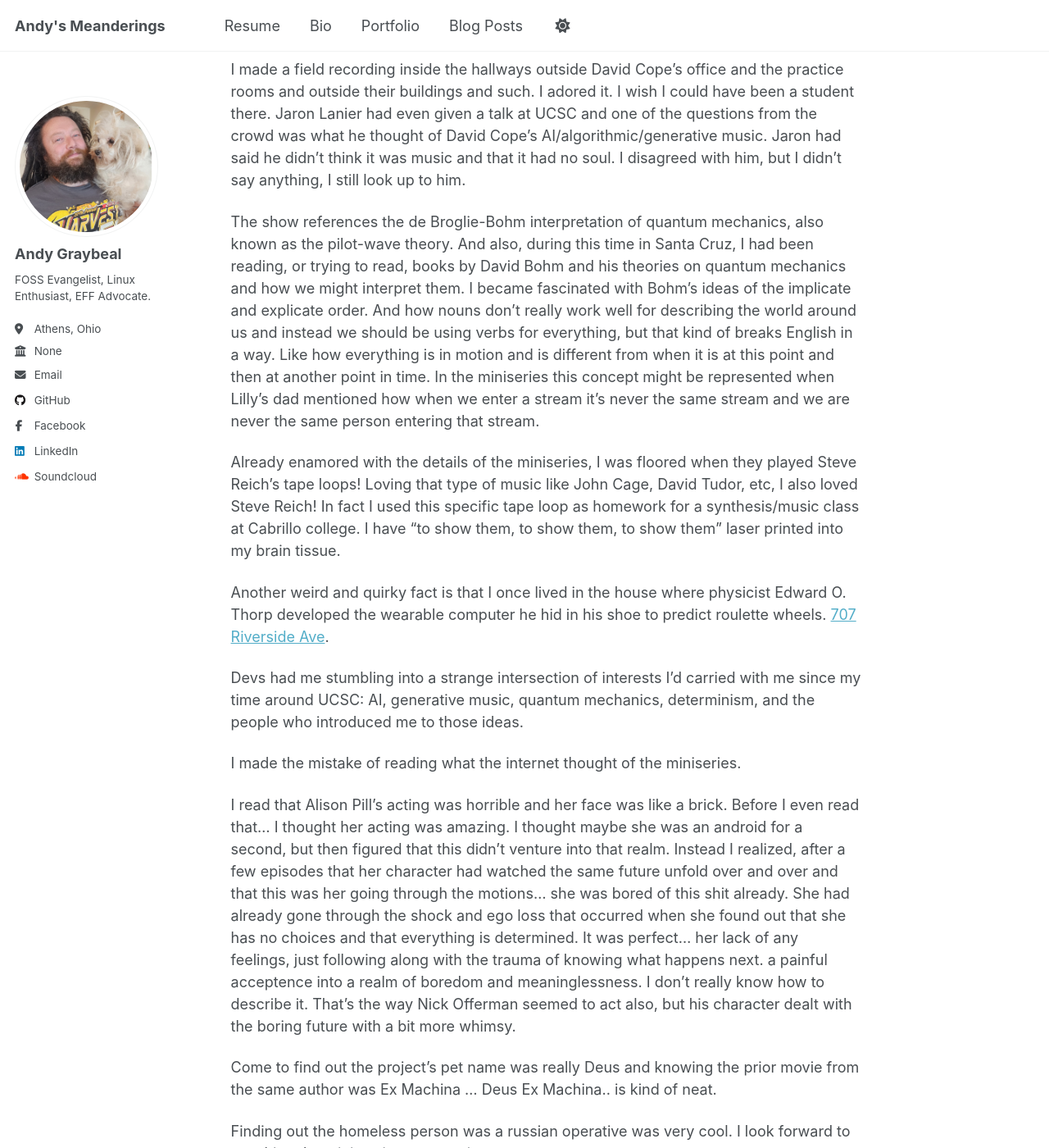
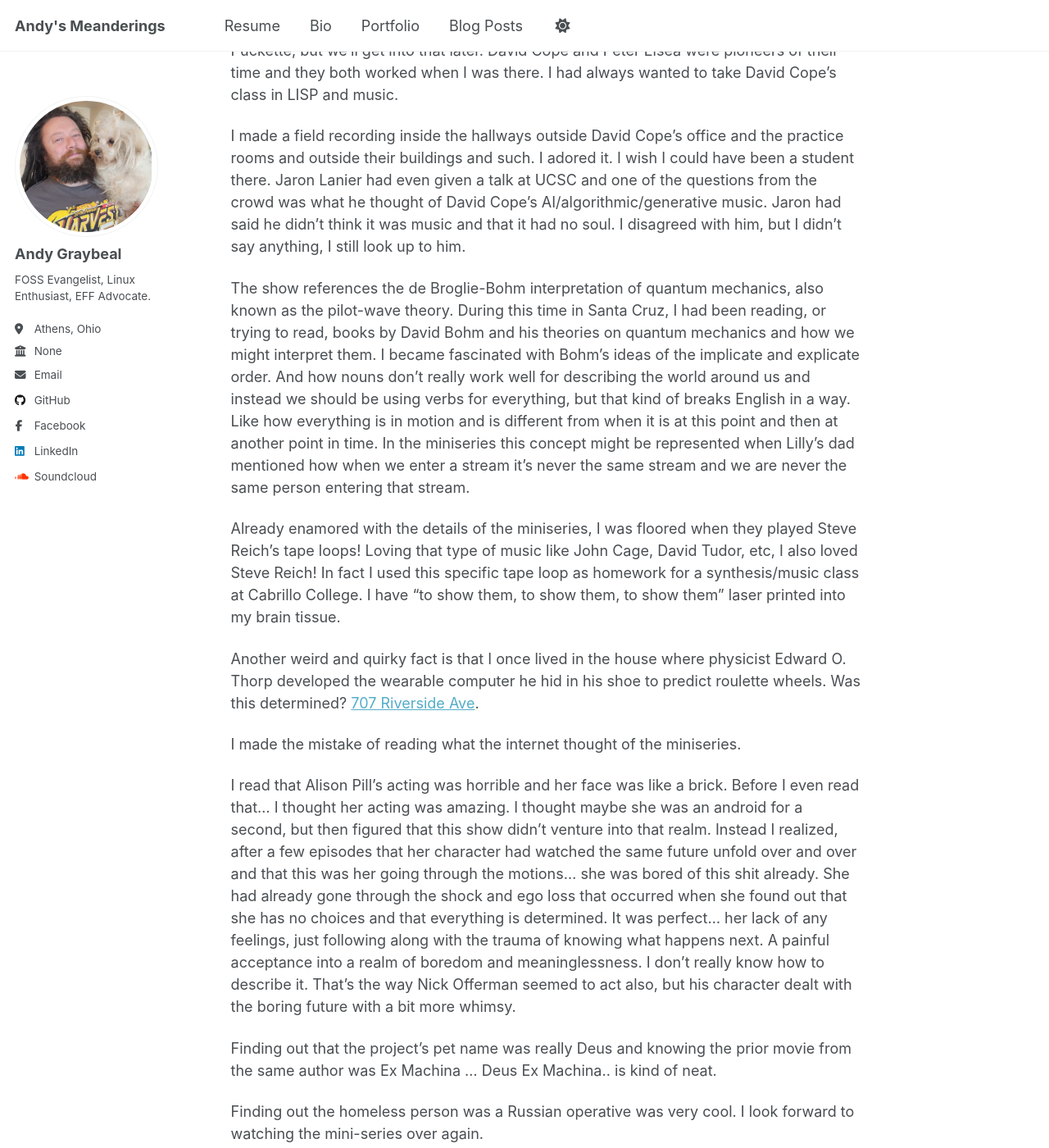
Before and after one commit to andy-graybeal/andy-graybeal.github.io, a Jekyll site: the page built from _posts/2026-07-18-blog-post-1.md, in a window 1280 px wide and 1400 px high, scrolled down 1325 px. Shown: the whole window at 82% size. Built offline with Jekyll 4.4.1, drawn with Linux system fonts in a browser that asks for light colours; a script that is not in the unit is left out; some of the changed text lies outside the part shown.

Commit message:
Revise blog post for grammar and clarity
Corrected grammatical errors and improved clarity in the blog post about the miniseries 'Devs'.

```diff
--- a/_posts/2026-07-18-blog-post-1.md
+++ b/_posts/2026-07-18-blog-post-1.md
@@ -16,32 +16,30 @@ SPOILERS FOR SURE, DONT READ AHEAD
 
 ---
 
-Unknown to me, the miniseries would affect far me more than I realized, it made me nostalgic, looking into my own past and makes me feel anxious but hopeful for things to come.
+Unknown to me, the miniseries would affect me far more than I realized, it made me nostalgic, looking into my own past and made me feel anxious but hopeful for things to come.  Devs had me stumbling into a strange intersection of interests I'd carried with me since my time around UCSC: AI, generative music, quantum mechanics, determinism, and the people who introduced me to those ideas.
 
 As the first couple of episodes unfolded, I told my lady that Devs had the feel of this movie I watched, I couldn't remember the name of it at the time -- about a rich, megalomaniacal tech mogul.  It was "Ex Machina" - I had never looked up the writer at the moment, but now I realize the writer for Devs is the same writer as Ex Machina.  Michelle Day's name caught my attention first. I looked her up and saw she had done the set decorations just like in this movie.  I loved it!
 
-During the time the show brought us in and around the offices, and the segue between scenes it showed redwoods and the buildings. I told my lady, who was watching it with me, I swear that looks like UCSC!!  I love the campus.  I had to google the filming location and omg.. it was UCSC.  I used to be an IT guy on the campus and McHenry was where I had spent a lot of time... walking back and forth from Science Hill and of course that field between the music rooms and the chancellors house was one of my favorite places to go. I immediately had to pull up google maps and show my lady the places.  There is nothing like the brutalist architecture contrast against the redwood forest and immense upper field that gives way to the ocean.  And the Quarry!  I miss it all so very much.  I dream of being back there.
+As the the show moved in and around the offices, and the segue between scenes it showed redwoods and the buildings, I told my lady, who was watching it with me, I swear that looks like UCSC!!  I love the campus.  I had to google the filming location and omg.. it was UCSC.  I used to be an IT guy on the campus and McHenry was where I had spent a lot of time... walking back and forth from Science Hill and of course that field between the music rooms and the chancellors house was one of my favorite places to go. I immediately had to pull up google maps and show my lady the places.  There is nothing like the brutalist architecture contrast against the redwood forest and immense upper field that gives way to the ocean.  And the Quarry!  I miss it all so very much.  I dream of being back there.
 
-The offices in the show filmed at McHenry, and the building that holds the quantum computer an architectural reference to the Music center.  Which has been composited alone across a bridge, surrounded by redwoods, in the middle of the Great Meadow.
+The offices in the show were filmed at McHenry, and the building that holds the quantum computer might be an architectural reference to the Music Center, which has been composited alone across a bridge, surrounded by redwoods, in the middle of the Great Meadow.
 
 I loved to make field recordings with my stereo microphone and DAT recorder at the time.  Professor David Cope worked there. He was a groundbreaking pioneer in AI-generated and algorithmic music. Professor Peter Elsea was there as well, director of the electronic music program and a Max/MSP guy. I love Max and PureData, both created by Miller Puckette, but we'll get into that later.  David Cope and Peter Elsea were pioneers of their time and they both worked when I was there.  I had always wanted to take David Cope's class in LISP and music.
 
 I made a field recording inside the hallways outside David Cope's office and the practice rooms and outside their buildings and such. I adored it.  I wish I could have been a student there.  Jaron Lanier had even given a talk at UCSC and one of the questions from the crowd was what he thought of David Cope's AI/algorithmic/generative music.  Jaron had said he didn't think it was music and that it had no soul.  I disagreed with him, but I didn't say anything, I still look up to him.
 
 The show references the de Broglie-Bohm interpretation of quantum mechanics, also known as the pilot-wave theory.
-And also, during this time in Santa Cruz, I had been reading, or trying to read, books by David Bohm and his theories on quantum mechanics and how we might interpret them. I became fascinated with Bohm's ideas of the implicate and explicate order. And how nouns don't really work well for describing the world around us and instead we should be using verbs for everything, but that kind of breaks English in a way.  Like how everything is in motion and is different from when it is at this point and then at another point in time.  In the miniseries this concept might be represented when Lilly's dad mentioned how when we enter a stream it's never the same stream and we are never the same person entering that stream.
+During this time in Santa Cruz, I had been reading, or trying to read, books by David Bohm and his theories on quantum mechanics and how we might interpret them. I became fascinated with Bohm's ideas of the implicate and explicate order. And how nouns don't really work well for describing the world around us and instead we should be using verbs for everything, but that kind of breaks English in a way.  Like how everything is in motion and is different from when it is at this point and then at another point in time.  In the miniseries this concept might be represented when Lilly's dad mentioned how when we enter a stream it's never the same stream and we are never the same person entering that stream.
 
-Already enamored with the details of the miniseries, I was floored when they played Steve Reich's tape loops! Loving that type of music like John Cage, David Tudor, etc, I also loved Steve Reich! In fact I used this specific tape loop as homework for a synthesis/music class at Cabrillo college.  I have "to show them, to show them, to show them" laser printed into my brain tissue.
+Already enamored with the details of the miniseries, I was floored when they played Steve Reich's tape loops! Loving that type of music like John Cage, David Tudor, etc, I also loved Steve Reich! In fact I used this specific tape loop as homework for a synthesis/music class at Cabrillo College.  I have "to show them, to show them, to show them" laser printed into my brain tissue.
 
-Another weird and quirky fact is that I once lived in the house where physicist Edward O. Thorp developed the wearable computer he hid in his shoe to predict roulette wheels.  [707 Riverside Ave](https://historyrighthere.blogspot.com/2017/01/the-first-geek-house-in-santa-cruz.html).
-
-Devs had me stumbling into a strange intersection of interests I'd carried with me since my time around UCSC: AI, generative music, quantum mechanics, determinism, and the people who introduced me to those ideas.
+Another weird and quirky fact is that I once lived in the house where physicist Edward O. Thorp developed the wearable computer he hid in his shoe to predict roulette wheels.  Was this determined?  [707 Riverside Ave](https://historyrighthere.blogspot.com/2017/01/the-first-geek-house-in-santa-cruz.html).
 
 
 I made the mistake of reading what the internet thought of the miniseries.
 
-I read that Alison Pill's acting was horrible and her face was like a brick.  Before I even read that... I thought her acting was amazing.  I thought maybe she was an android for a second, but then figured that this didn't venture into that realm.  Instead I realized, after a few episodes that her character had watched the same future unfold over and over and that this was her going through the motions... she was bored of this shit already.  She had already gone through the shock and ego loss that occurred when she found out that she has no choices and that everything is determined. It was perfect... her lack of any feelings, just following along with the trauma of knowing what happens next. a painful acceptence into a realm of boredom and meaninglessness. I don't really know how to describe it.  That's the way Nick Offerman seemed to act also, but his character dealt with the boring future with a bit more whimsy.
+I read that Alison Pill's acting was horrible and her face was like a brick.  Before I even read that... I thought her acting was amazing.  I thought maybe she was an android for a second, but then figured that this show didn't venture into that realm.  Instead I realized, after a few episodes that her character had watched the same future unfold over and over and that this was her going through the motions... she was bored of this shit already.  She had already gone through the shock and ego loss that occurred when she found out that she has no choices and that everything is determined. It was perfect... her lack of any feelings, just following along with the trauma of knowing what happens next. A painful acceptance into a realm of boredom and meaninglessness. I don't really know how to describe it.  That's the way Nick Offerman seemed to act also, but his character dealt with the boring future with a bit more whimsy.
 
-Come to find out the project's pet name was really Deus and knowing the prior movie from the same author was Ex Machina ... Deus Ex Machina.. is kind of neat.
+Finding out that the project's pet name was really Deus and knowing the prior movie from the same author was Ex Machina ... Deus Ex Machina.. is kind of neat.
 
-Finding out the homeless person was a russian operative was very cool.  I look forward to watching the mini-series over again.
+Finding out the homeless person was a Russian operative was very cool.  I look forward to watching the mini-series over again.
```
